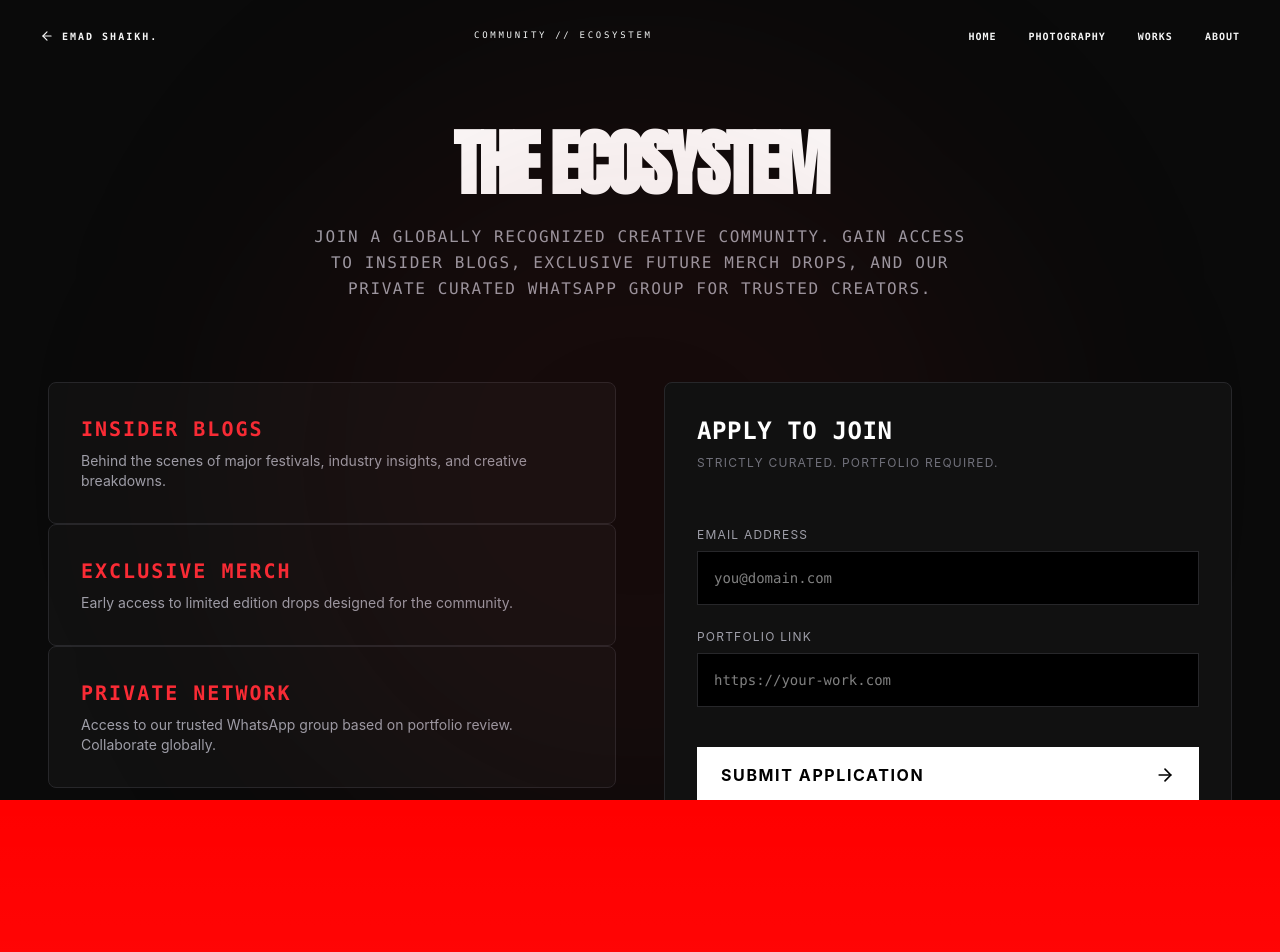
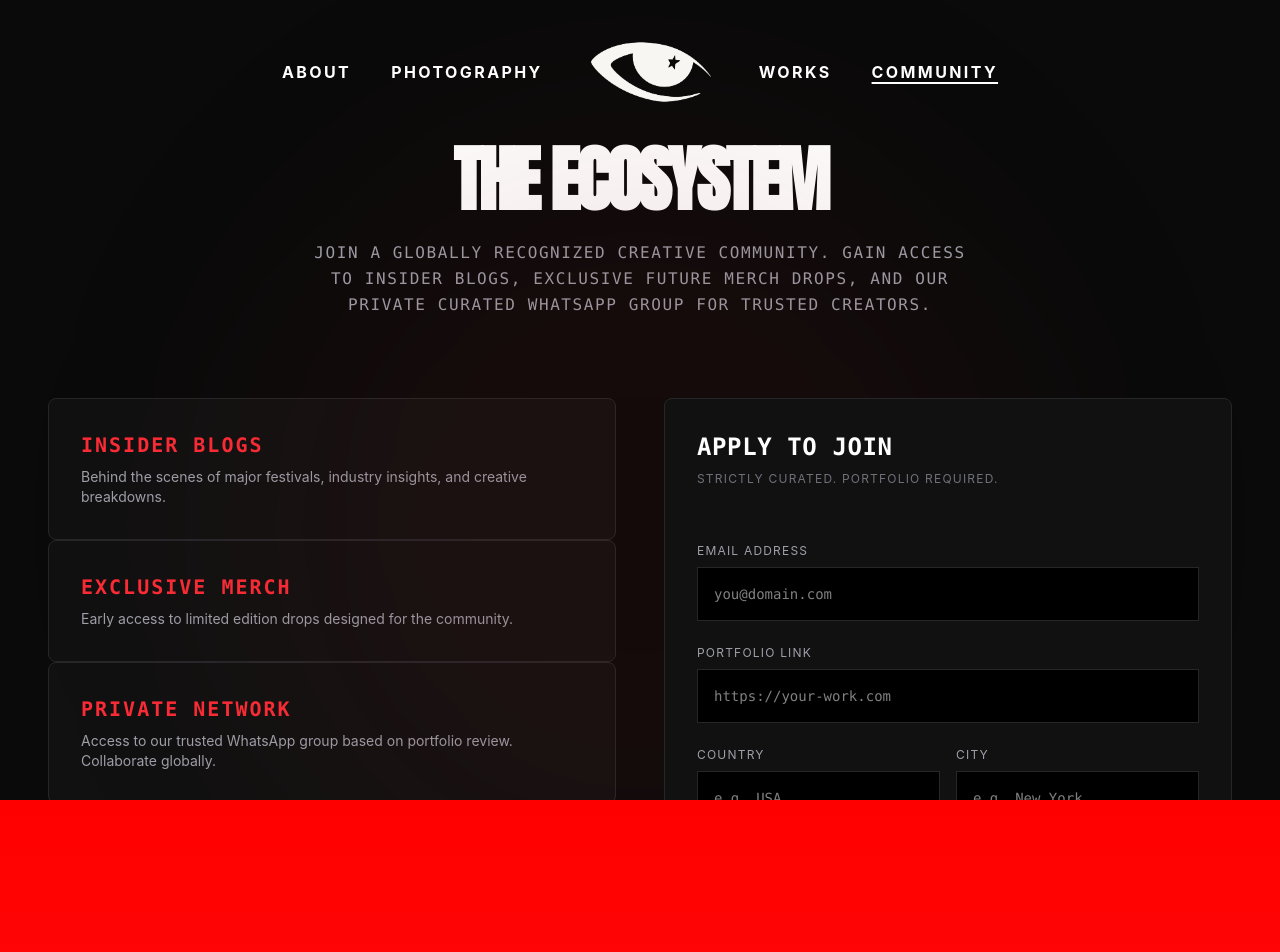
Before and after one commit to YadneshBamne/emad-portfolio, a React (Vite) app: page /community in a window 1280 px wide. Shown: the top 952 px of the page. Built offline with nearby package versions, Linux system fonts and the light colour scheme; no server answers; a web font is replaced by a local one.

Commit message:
final changes begin - 5

```diff
--- a/src/context/TransitionContext.jsx
+++ b/src/context/TransitionContext.jsx
@@ -1,6 +1,9 @@
 import React, { createContext, useContext, useEffect, useLayoutEffect, useRef } from 'react';
 import { useBlocker, useLocation, useNavigate } from 'react-router-dom';
 import gsap from 'gsap';
+import { ScrollTrigger } from 'gsap/ScrollTrigger';
+
+gsap.registerPlugin(ScrollTrigger);
 
 const TransitionContext = createContext(null);
 
@@ -136,6 +139,9 @@ export const TransitionProvider = ({ children }) => {
             if (blocker.reset) {
               blocker.reset();
             }
+
+            // Force ScrollTrigger to recalculate and refresh triggers based on the new page layout
+            ScrollTrigger.refresh();
           }
         });
 
--- a/src/pages/AboutPage.jsx
+++ b/src/pages/AboutPage.jsx
@@ -2,6 +2,7 @@ import React from 'react';
 import { ArrowLeft } from 'lucide-react';
 import { useTransitionNavigate } from '../context/TransitionContext';
 import AboutSection from '../components/AboutSection';
+import { AaryaNavigationDrawer } from '../components/AaryaNavigationDrawer';
 
 export default function AboutPage() {
   const navigate = useTransitionNavigate();
@@ -9,34 +10,36 @@ export default function AboutPage() {
   return (
     <div className="w-full min-h-screen bg-black text-white relative select-none overflow-x-hidden">
 
-      {/* GLOBAL HUD NAVIGATION OVERLAY */}
-      <header className="fixed top-0 left-0 w-full h-18 px-6 sm:px-10 flex items-center justify-between z-50 pointer-events-none mix-blend-difference text-white bg-transparent">
+      {/* Global Slide-Out Navigation (Framer Motion) - Mobile Only */}
+      <div className="block md:hidden">
+        <AaryaNavigationDrawer />
+      </div>
 
-        {/* Return link */}
-        <button
-          onClick={() => navigate('/')}
-          className="flex items-center gap-2 font-mono text-[10px] font-bold tracking-[0.2em] cursor-pointer pointer-events-auto hover:opacity-85 transition-opacity"
-        >
-          <ArrowLeft className="w-3.5 h-3.5" />
-          <span>EMAD SHAIKH.</span>
-        </button>
+      {/* Desktop Navigation — always visible */}
+      <nav className="desktop-nav hidden md:flex justify-center fixed top-0 left-0 w-full z-[10000] py-8 px-12 items-center pointer-events-auto" style={{ transition: 'none' }}>
+        <div className="flex items-center gap-8 md:gap-12">
+          {/* Left: Links */}
+          <div className="nav-left-links flex items-center gap-10 font-sans text-base tracking-[0.15em] text-white font-bold">
+            <button onClick={() => navigate('/about')} className="hover:opacity-70 transition-opacity duration-300 underline decoration-white underline-offset-4 decoration-2 cursor-pointer">ABOUT</button>
+            <button onClick={() => navigate('/photography')} className="hover:opacity-70 transition-opacity duration-300 cursor-pointer">PHOTOGRAPHY</button>
+          </div>
 
-        {/* Middle indicator */}
-        <div className="font-mono text-[9px] tracking-[0.3em] uppercase hidden sm:block">
-          ABOUT // INFORMATION
+          {/* Center: Logo */}
+          <div className="nav-logo flex justify-center items-center">
+            <button onClick={() => navigate('/')} className="hover:scale-110 transition-transform duration-300 shrink-0 cursor-pointer">
+              <img src="/logo.avif" alt="Logo" className="h-20 w-30" />
+            </button>
+          </div>
+
+          {/* Right: Links */}
+          <div className="nav-right-links flex items-center gap-10 font-sans text-base tracking-[0.15em] text-white font-bold">
+            <button onClick={() => navigate('/works')} className="hover:opacity-70 transition-opacity duration-300 cursor-pointer">WORKS</button>
+            <button onClick={() => navigate('/community')} className="hover:opacity-70 transition-opacity duration-300 cursor-pointer">COMMUNITY</button>
+          </div>
         </div>
+      </nav>
 
-        {/* Global links */}
-        <div className="flex items-center gap-8 font-mono text-[10px] font-bold tracking-widest pointer-events-auto">
-          <button onClick={() => navigate('/')} className="hover:opacity-75 cursor-pointer transition-opacity">HOME</button>
-          <button onClick={() => navigate('/photography')} className="hover:opacity-75 cursor-pointer transition-opacity">PHOTOGRAPHY</button>
-          <button onClick={() => navigate('/works')} className="hover:opacity-75 cursor-pointer transition-opacity">WORKS</button>
-          <button onClick={() => navigate('/about')} className="underline decoration-white underline-offset-4 cursor-pointer">ABOUT</button>
-        </div>
-
-      </header>
-
-      <div className="pt-24 pb-12 px-4">
+      <div className="pt-36 pb-12 px-4">
         <div className="max-w-7xl mx-auto">
           <h1 className="text-4xl md:text-6xl font-bold mb-12" style={{ fontFamily: "'Anton', sans-serif" }}>ABOUT US</h1>
           <AboutSection />
--- a/src/pages/CommunityPage.jsx
+++ b/src/pages/CommunityPage.jsx
@@ -2,16 +2,19 @@ import React, { useState } from 'react';
 import { motion, AnimatePresence } from 'motion/react';
 import { ArrowRight, CheckCircle2, ArrowLeft } from 'lucide-react';
 import { useTransitionNavigate } from '../context/TransitionContext';
+import { AaryaNavigationDrawer } from '../components/AaryaNavigationDrawer';
 
 export default function CommunityPage() {
   const [email, setEmail] = useState('');
   const [portfolio, setPortfolio] = useState('');
+  const [country, setCountry] = useState('');
+  const [city, setCity] = useState('');
   const [submitted, setSubmitted] = useState(false);
   const navigate = useTransitionNavigate();
 
   const handleSubmit = (e) => {
     e.preventDefault();
-    if (email && portfolio) {
+    if (email && portfolio && country && city) {
       setSubmitted(true);
       // Backend integration goes here later
     }
@@ -20,34 +23,36 @@ export default function CommunityPage() {
   return (
     <div className="w-full min-h-screen bg-[#0a0a0a] text-white relative select-none overflow-x-hidden overflow-hidden">
 
-      {/* GLOBAL HUD NAVIGATION OVERLAY */}
-      <header className="fixed top-0 left-0 w-full h-18 px-6 sm:px-10 flex items-center justify-between z-50 pointer-events-none mix-blend-difference text-white bg-transparent">
+      {/* Global Slide-Out Navigation (Framer Motion) - Mobile Only */}
+      <div className="block md:hidden">
+        <AaryaNavigationDrawer />
+      </div>
 
-        {/* Return link */}
-        <button
-          onClick={() => navigate('/')}
-          className="flex items-center gap-2 font-mono text-[10px] font-bold tracking-[0.2em] cursor-pointer pointer-events-auto hover:opacity-85 transition-opacity"
-        >
-          <ArrowLeft className="w-3.5 h-3.5" />
-          <span>EMAD SHAIKH.</span>
-        </button>
+      {/* Desktop Navigation — always visible */}
+      <nav className="desktop-nav hidden md:flex justify-center fixed top-0 left-0 w-full z-[10000] py-8 px-12 items-center pointer-events-auto" style={{ transition: 'none' }}>
+        <div className="flex items-center gap-8 md:gap-12">
+          {/* Left: Links */}
+          <div className="nav-left-links flex items-center gap-10 font-sans text-base tracking-[0.15em] text-white font-bold">
+            <button onClick={() => navigate('/about')} className="hover:opacity-70 transition-opacity duration-300 cursor-pointer">ABOUT</button>
+            <button onClick={() => navigate('/photography')} className="hover:opacity-70 transition-opacity duration-300 cursor-pointer">PHOTOGRAPHY</button>
+          </div>
 
-        {/* Middle indicator */}
-        <div className="font-mono text-[9px] tracking-[0.3em] uppercase hidden sm:block">
-          COMMUNITY // ECOSYSTEM
+          {/* Center: Logo */}
+          <div className="nav-logo flex justify-center items-center">
+            <button onClick={() => navigate('/')} className="hover:scale-110 transition-transform duration-300 shrink-0 cursor-pointer">
+              <img src="/logo.avif" alt="Logo" className="h-20 w-30" />
+            </button>
+          </div>
+
+          {/* Right: Links */}
+          <div className="nav-right-links flex items-center gap-10 font-sans text-base tracking-[0.15em] text-white font-bold">
+            <button onClick={() => navigate('/works')} className="hover:opacity-70 transition-opacity duration-300 cursor-pointer">WORKS</button>
+            <button onClick={() => navigate('/community')} className="hover:opacity-70 transition-opacity duration-300 underline decoration-white underline-offset-4 decoration-2 cursor-pointer">COMMUNITY</button>
+          </div>
         </div>
+      </nav>
 
-        {/* Global links */}
-        <div className="flex items-center gap-8 font-mono text-[10px] font-bold tracking-widest pointer-events-auto">
-          <button onClick={() => navigate('/')} className="hover:opacity-75 cursor-pointer transition-opacity">HOME</button>
-          <button onClick={() => navigate('/photography')} className="hover:opacity-75 cursor-pointer transition-opacity">PHOTOGRAPHY</button>
-          <button onClick={() => navigate('/works')} className="hover:opacity-75 cursor-pointer transition-opacity">WORKS</button>
-          <button onClick={() => navigate('/about')} className="hover:opacity-75 cursor-pointer transition-opacity">ABOUT</button>
-        </div>
-
-      </header>
-
-      <div className="pt-32 pb-24 px-4 md:px-12 relative">
+      <div className="pt-36 pb-24 px-4 md:px-12 relative">
         {/* Background glow */}
         <div className="absolute top-1/2 left-1/2 -translate-x-1/2 -translate-y-1/2 w-[60vw] h-[60vw] bg-red-900/10 rounded-full blur-[120px] pointer-events-none z-0"></div>
 
@@ -138,6 +143,31 @@ export default function CommunityPage() {
                       />
                     </div>
 
+                    <div className="grid grid-cols-2 gap-4">
+                      <div className="flex flex-col gap-2">
+                        <label className="text-xs tracking-widest text-zinc-400">COUNTRY</label>
+                        <input
+                          type="text"
+                          required
+                          value={country}
+                          onChange={(e) => setCountry(e.target.value)}
+                          className="bg-black border border-zinc-800 p-4 text-white focus:outline-none focus:border-red-600 transition-colors font-mono text-sm"
+                          placeholder="e.g. USA"
+                        />
+                      </div>
+                      <div className="flex flex-col gap-2">
+                        <label className="text-xs tracking-widest text-zinc-400">CITY</label>
+                        <input
+                          type="text"
+                          required
+                          value={city}
+                          onChange={(e) => setCity(e.target.value)}
+                          className="bg-black border border-zinc-800 p-4 text-white focus:outline-none focus:border-red-600 transition-colors font-mono text-sm"
+                          placeholder="e.g. New York"
+                        />
+                      </div>
+                    </div>
+
                     <button
                       type="submit"
                       className="mt-4 bg-white text-black font-bold tracking-widest py-4 px-6 hover:bg-zinc-200 transition-colors flex items-center justify-between group"
--- a/src/pages/PhotographyPage.jsx
+++ b/src/pages/PhotographyPage.jsx
@@ -1,6 +1,7 @@
 import React, { useRef, useState, useEffect } from 'react';
 import { useNavigate } from 'react-router-dom';
 import { useTransitionNavigate } from '../context/TransitionContext';
+import { AaryaNavigationDrawer } from '../components/AaryaNavigationDrawer';
 import { ArrowLeft, ArrowRight } from 'lucide-react';
 import { motion, useMotionValue, useSpring, useTransform, AnimatePresence } from 'framer-motion';
 
@@ -290,22 +291,20 @@ export default function PhotographyPage() {
     }
   };
 
-  // Keyboard navigation
+  // Keyboard navigation for full screen view
   useEffect(() => {
-    if (activePhotoIndex === null) return;
-
     const handleKeyDown = (e) => {
-      if (e.key === 'ArrowLeft') {
-        setDirection(-1);
-        setActivePhotoIndex((prev) => (prev - 1 + PHOTO_ITEMS.length) % PHOTO_ITEMS.length);
+      if (activePhotoIndex === null) return;
+      if (e.key === 'Escape') {
+        setActivePhotoIndex(null);
       } else if (e.key === 'ArrowRight') {
         setDirection(1);
         setActivePhotoIndex((prev) => (prev + 1) % PHOTO_ITEMS.length);
-      } else if (e.key === 'Escape') {
-        setActivePhotoIndex(null);
+      } else if (e.key === 'ArrowLeft') {
+        setDirection(-1);
+        setActivePhotoIndex((prev) => (prev - 1 + PHOTO_ITEMS.length) % PHOTO_ITEMS.length);
       }
     };
-
     window.addEventListener('keydown', handleKeyDown);
     return () => window.removeEventListener('keydown', handleKeyDown);
   }, [activePhotoIndex]);
@@ -326,29 +325,36 @@ export default function PhotographyPage() {
     <div className="w-full min-h-screen bg-black text-white relative select-none overflow-x-hidden overflow-y-auto">
 
       {/* GLOBAL HUD NAVIGATION OVERLAY */}
-      <header className={`fixed top-0 left-0 w-full h-18 px-6 sm:px-10 flex items-center justify-between z-50 pointer-events-none mix-blend-difference text-white bg-transparent transition-opacity duration-300 ${activePhotoIndex !== null ? 'opacity-0' : 'opacity-100'}`}>
+      <header className={`fixed top-0 left-0 w-full h-18 px-6 sm:px-10 z-50 pointer-events-none text-white bg-transparent transition-opacity duration-300 ${activePhotoIndex !== null ? 'opacity-0' : 'opacity-100'}`}>
 
-        {/* Return link */}
-        <button
-          onClick={() => navigate('/')}
-          className="flex items-center gap-2 font-mono text-[10px] font-bold tracking-[0.2em] cursor-pointer pointer-events-auto hover:opacity-85 transition-opacity"
-        >
-          <ArrowLeft className="w-3.5 h-3.5" />
-          <span>EMAD SHAIKH.</span>
-        </button>
-
-        {/* Middle indicator */}
-        <div className="font-mono text-[9px] tracking-[0.3em] uppercase hidden sm:block">
-          GALLERY FEED // RAW DATABASE
+        {/* Global Slide-Out Navigation (Framer Motion) - Mobile Only */}
+        <div className="block md:hidden">
+          <AaryaNavigationDrawer />
         </div>
 
-        {/* Global links */}
-        <div className="flex items-center gap-8 font-mono text-[10px] font-bold tracking-widest pointer-events-auto">
-          <button onClick={() => navigate('/')} className="hover:opacity-75 cursor-pointer transition-opacity">HOME</button>
-          <button onClick={() => navigate('/photography')} className="underline decoration-white underline-offset-4 cursor-pointer">PHOTOGRAPHY</button>
-          <button onClick={() => navigate('/works')} className="hover:opacity-75 cursor-pointer transition-opacity">WORKS</button>
-          <button onClick={() => navigate('/about')} className="hover:opacity-75 cursor-pointer transition-opacity">ABOUT</button>
-        </div>
+        {/* Desktop Navigation — always visible */}
+        <nav className="desktop-nav hidden md:flex justify-center fixed top-0 left-0 w-full z-[10000] py-8 px-12 items-center pointer-events-auto" style={{ transition: 'none' }}>
+          <div className="flex items-center gap-8 md:gap-12">
+            {/* Left: Links */}
+            <div className="nav-left-links flex items-center gap-10 font-sans text-base tracking-[0.15em] text-white font-bold">
+              <button onClick={() => navigate('/about')} className="hover:opacity-70 transition-opacity duration-300 cursor-pointer">ABOUT</button>
+              <button onClick={() => navigate('/photography')} className="hover:opacity-70 transition-opacity duration-300 underline decoration-white underline-offset-4 decoration-2 cursor-pointer">PHOTOGRAPHY</button>
+            </div>
+
+            {/* Center: Logo */}
+            <div className="nav-logo flex justify-center items-center">
+              <button onClick={() => navigate('/')} className="hover:scale-110 transition-transform duration-300 shrink-0 cursor-pointer">
+                <img src="/logo.avif" alt="Logo" className="h-20 w-30" />
+              </button>
+            </div>
+
+            {/* Right: Links */}
+            <div className="nav-right-links flex items-center gap-10 font-sans text-base tracking-[0.15em] text-white font-bold">
+              <button onClick={() => navigate('/works')} className="hover:opacity-70 transition-opacity duration-300 cursor-pointer">WORKS</button>
+              <button onClick={() => navigate('/community')} className="hover:opacity-70 transition-opacity duration-300 cursor-pointer">COMMUNITY</button>
+            </div>
+          </div>
+        </nav>
 
       </header>
 
--- a/src/pages/WorksPage.jsx
+++ b/src/pages/WorksPage.jsx
@@ -2,6 +2,7 @@ import React from 'react';
 import { motion } from 'motion/react';
 import { ArrowLeft } from 'lucide-react';
 import { useTransitionNavigate } from '../context/TransitionContext';
+import { AaryaNavigationDrawer } from '../components/AaryaNavigationDrawer';
 
 const categories = [
   { id: '3d', title: '3D & MOTION', image: 'https://images.unsplash.com/photo-1618005182384-a83a8bd57fbe?q=80&w=2564&auto=format&fit=crop' },
@@ -16,34 +17,36 @@ export default function WorksPage() {
   return (
     <div className="w-full min-h-screen bg-[#0a0a0a] text-white relative select-none overflow-x-hidden">
 
-      {/* GLOBAL HUD NAVIGATION OVERLAY */}
-      <header className="fixed top-0 left-0 w-full h-18 px-6 sm:px-10 flex items-center justify-between z-50 pointer-events-none mix-blend-difference text-white bg-transparent">
+      {/* Global Slide-Out Navigation (Framer Motion) - Mobile Only */}
+      <div className="block md:hidden">
+        <AaryaNavigationDrawer />
+      </div>
 
-        {/* Return link */}
-        <button
-          onClick={() => navigate('/')}
-          className="flex items-center gap-2 font-mono text-[10px] font-bold tracking-[0.2em] cursor-pointer pointer-events-auto hover:opacity-85 transition-opacity"
-        >
-          <ArrowLeft className="w-3.5 h-3.5" />
-          <span>EMAD SHAIKH.</span>
-        </button>
+      {/* Desktop Navigation — always visible */}
+      <nav className="desktop-nav hidden md:flex justify-center fixed top-0 left-0 w-full z-[10000] py-8 px-12 items-center pointer-events-auto" style={{ transition: 'none' }}>
+        <div className="flex items-center gap-8 md:gap-12">
+          {/* Left: Links */}
+          <div className="nav-left-links flex items-center gap-10 font-sans text-base tracking-[0.15em] text-white font-bold">
+            <button onClick={() => navigate('/about')} className="hover:opacity-70 transition-opacity duration-300 cursor-pointer">ABOUT</button>
+            <button onClick={() => navigate('/photography')} className="hover:opacity-70 transition-opacity duration-300 cursor-pointer">PHOTOGRAPHY</button>
+          </div>
 
-        {/* Middle indicator */}
-        <div className="font-mono text-[9px] tracking-[0.3em] uppercase hidden sm:block">
-          PORTFOLIO // WORKS
+          {/* Center: Logo */}
+          <div className="nav-logo flex justify-center items-center">
+            <button onClick={() => navigate('/')} className="hover:scale-110 transition-transform duration-300 shrink-0 cursor-pointer">
+              <img src="/logo.avif" alt="Logo" className="h-20 w-30" />
+            </button>
+          </div>
+
+          {/* Right: Links */}
+          <div className="nav-right-links flex items-center gap-10 font-sans text-base tracking-[0.15em] text-white font-bold">
+            <button onClick={() => navigate('/works')} className="hover:opacity-70 transition-opacity duration-300 underline decoration-white underline-offset-4 decoration-2 cursor-pointer">WORKS</button>
+            <button onClick={() => navigate('/community')} className="hover:opacity-70 transition-opacity duration-300 cursor-pointer">COMMUNITY</button>
+          </div>
         </div>
+      </nav>
 
-        {/* Global links */}
-        <div className="flex items-center gap-8 font-mono text-[10px] font-bold tracking-widest pointer-events-auto">
-          <button onClick={() => navigate('/')} className="hover:opacity-75 cursor-pointer transition-opacity">HOME</button>
-          <button onClick={() => navigate('/photography')} className="hover:opacity-75 cursor-pointer transition-opacity">PHOTOGRAPHY</button>
-          <button onClick={() => navigate('/works')} className="underline decoration-white underline-offset-4 cursor-pointer">WORKS</button>
-          <button onClick={() => navigate('/about')} className="hover:opacity-75 cursor-pointer transition-opacity">ABOUT</button>
-        </div>
-
-      </header>
-
-      <div className="pt-32 pb-24 px-4 md:px-12">
+      <div className="pt-36 pb-24 px-4 md:px-12">
         <div className="max-w-7xl mx-auto">
           <header className="mb-16">
             <h1 className="text-5xl md:text-8xl font-bold uppercase tracking-tighter mb-4" style={{ fontFamily: "'Anton', sans-serif" }}>Selected Works</h1>
```
Also changed, not shown: src/components/AaryaLensReveal.jsx (+8 -10 lines), src/components/Preloader.jsx (+49 -10 lines), src/components/ui/ScrollReveal.jsx (+4 -3 lines).
